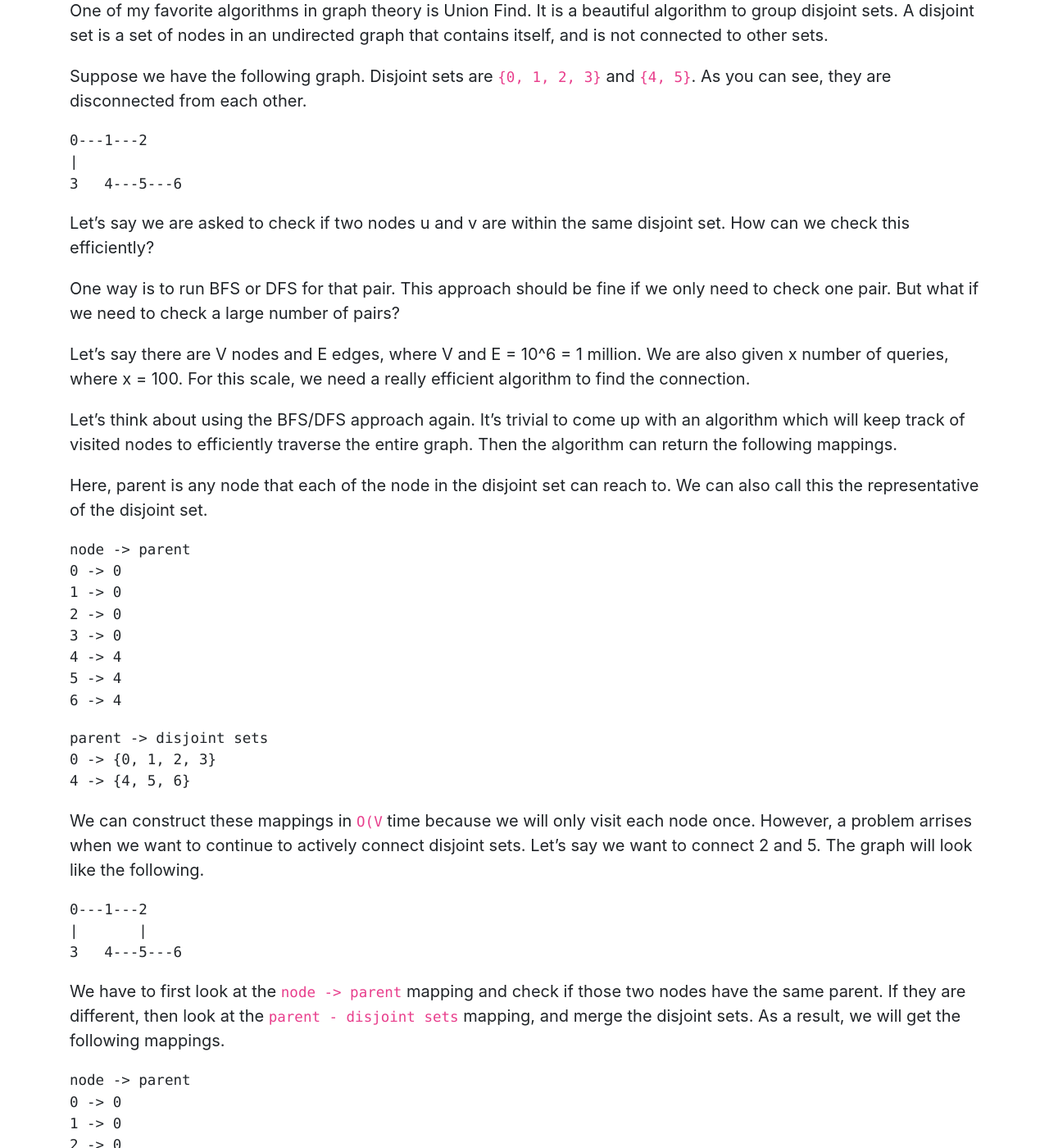
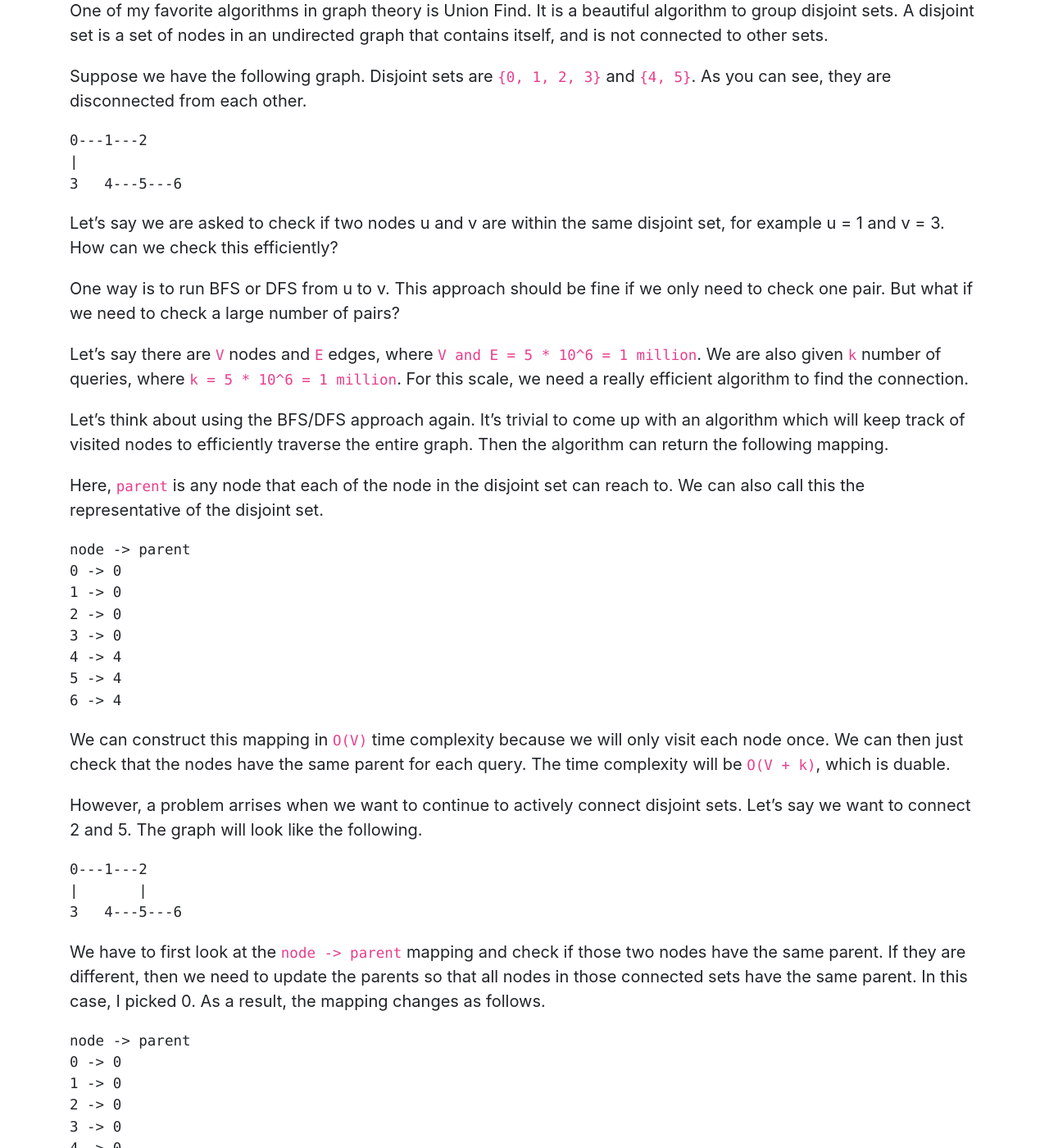
Before and after one commit to takasoft/takasoft.github.io, a Jekyll site: the page built from _posts/2025-02-06-why-union-find-is-such-a-cool-algorithm.md, in a window 1280 px wide and 1400 px high, scrolled down 262 px. Shown: the whole window at 82% size. Built offline with Jekyll 4.4.1, drawn with Linux system fonts in a browser that asks for light colours; some of the changed text lies outside the part shown.

Commit message:
Update 2025-02-06-why-union-find-is-such-a-cool-algorithm.md

````diff
--- a/_posts/2025-02-06-why-union-find-is-such-a-cool-algorithm.md
+++ b/_posts/2025-02-06-why-union-find-is-such-a-cool-algorithm.md
@@ -15,15 +15,15 @@
 3   4---5---6
 ```
 
-Let's say we are asked to check if two nodes u and v are within the same disjoint set. How can we check this efficiently?
+Let's say we are asked to check if two nodes u and v are within the same disjoint set, for example u = 1 and v = 3. How can we check this efficiently?
 
-One way is to run BFS or DFS for that pair. This approach should be fine if we only need to check one pair. But what if we need to check a large number of pairs?
+One way is to run BFS or DFS from u to v. This approach should be fine if we only need to check one pair. But what if we need to check a large number of pairs?
 
-Let's say there are V nodes and E edges, where V and E = 10^6 = 1 million. We are also given x number of queries, where x = 100. For this scale, we need a really efficient algorithm to find the connection.
+Let's say there are `V` nodes and `E` edges, where `V and E = 5 * 10^6 = 1 million`. We are also given `k` number of queries, where `k = 5 * 10^6 = 1 million`. For this scale, we need a really efficient algorithm to find the connection.
 
-Let's think about using the BFS/DFS approach again. It's trivial to come up with an algorithm which will keep track of visited nodes to efficiently traverse the entire graph. Then the algorithm can return the following mappings.
+Let's think about using the BFS/DFS approach again. It's trivial to come up with an algorithm which will keep track of visited nodes to efficiently traverse the entire graph. Then the algorithm can return the following mapping.
 
-Here, parent is any node that each of the node in the disjoint set can reach to. We can also call this the representative of the disjoint set.
+Here, `parent` is any node that each of the node in the disjoint set can reach to. We can also call this the representative of the disjoint set.
 
 ```
 node -> parent
@@ -36,13 +36,9 @@
 6 -> 4
 ```
 
-```
-parent -> disjoint sets
-0 -> {0, 1, 2, 3}
-4 -> {4, 5, 6}
-```
+We can construct this mapping in `O(V)` time complexity because we will only visit each node once. We can then just check that the nodes have the same parent for each query. The time complexity will be `O(V + k)`, which is duable.
 
-We can construct these mappings in `O(V` time because we will only visit each node once. However, a problem arrises when we want to continue to actively connect disjoint sets. Let's say we want to connect 2 and 5. The graph will look like the following.
+However, a problem arrises when we want to continue to actively connect disjoint sets. Let's say we want to connect 2 and 5. The graph will look like the following.
 
 ```
 0---1---2
@@ -50,7 +46,7 @@
 3   4---5---6
 ```
 
-We have to first look at the `node -> parent` mapping and check if those two nodes have the same parent. If they are different, then look at the `parent - disjoint sets` mapping, and merge the disjoint sets. As a result, we will get the following mappings.
+We have to first look at the `node -> parent` mapping and check if those two nodes have the same parent. If they are different, then we need to update the parents so that all nodes in those connected sets have the same parent. In this case, I picked 0. As a result, the mapping changes as follows.
 
 ```
 node -> parent
@@ -63,14 +59,11 @@
 6 -> 0
 ```
 
-```
-parent -> disjoint sets
-0 -> {0, 1, 2, 3, 4, 5, 6}
-```
+This operation can take `O(V)` because, in the worst case, we have to update almost every node. Now, if we add another requirement that a new connection gets added every time we run a query, our current approach becomes unfeasible. The time complexity will be `O(V + V * k) = O(V * k)`. Hypothetically assuming we have a computer that can handle 10^8 operations per second, and we will need `(5 * 10^6) * (5 * 10^6) / 10^8 ~= 69.4 hours` just to calculate this.
 
-This operation can take `O(V)` because, in the worst case, we have to update/merge every node. Is it possible to make it more efficient? It turns out there's an algorithm to handle this update in nearly constant time, more specifically, in `O(α(n))`, where `α(n)` is the inverse Ackermann function, which for most of the use cases, we can consider it as constant.
+Is it possible to make it more efficient? It turns out there's an algorithm to handle this update in nearly constant time, more specifically, in `O(α(n))` time complexity, where `α(n)` is the inverse Ackermann function, which for most of the use cases, we can consider it as constant.
 
-Below is the code for the union find algorithm.
+Below is the complete code for the union find algorithm.
 
 ```python3
 class UnionFind:
````
